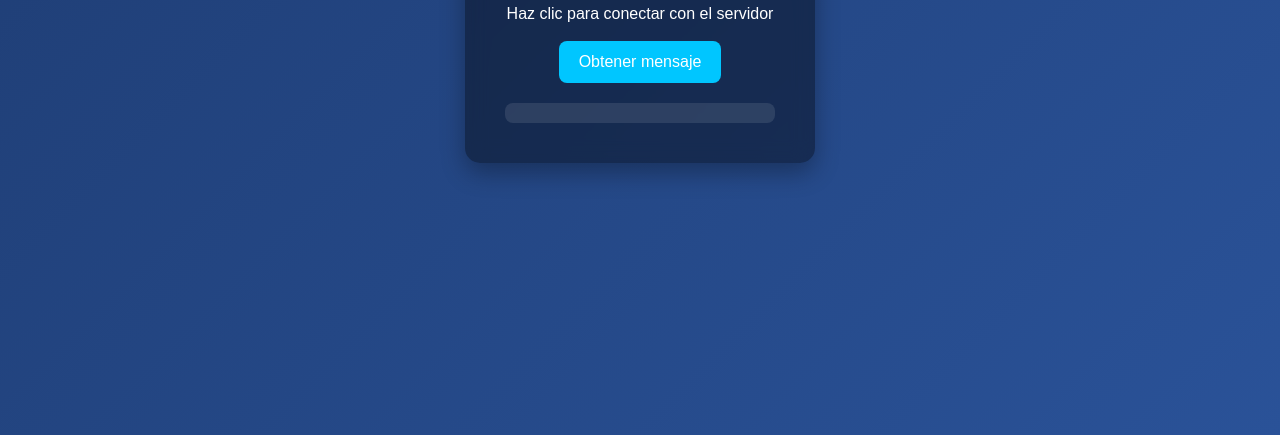
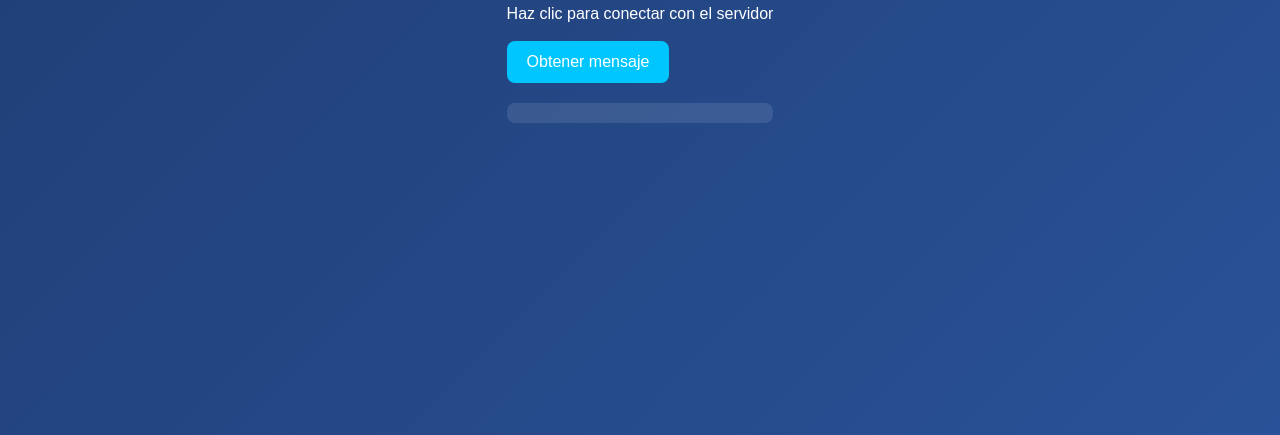
Before and after one commit to jmmunozp-ai/Protyecto-pasantia-de-pablo, a plain HTML site: page public/Index.html in a window 1280 px wide. Shown: the part 365-800 px from the top of the page. Drawn offline with Linux system fonts and the light colour scheme.

Commit message:
Probando

```diff
--- a/public/Index.html
+++ b/public/Index.html
@@ -7,7 +7,7 @@
 </head>
 <body>
 
-    <div class="container">
+    <div class="containel">
         <h1> Mi Backend App</h1>
         <p>Haz clic para conectar con el servidor</p>
 
```
